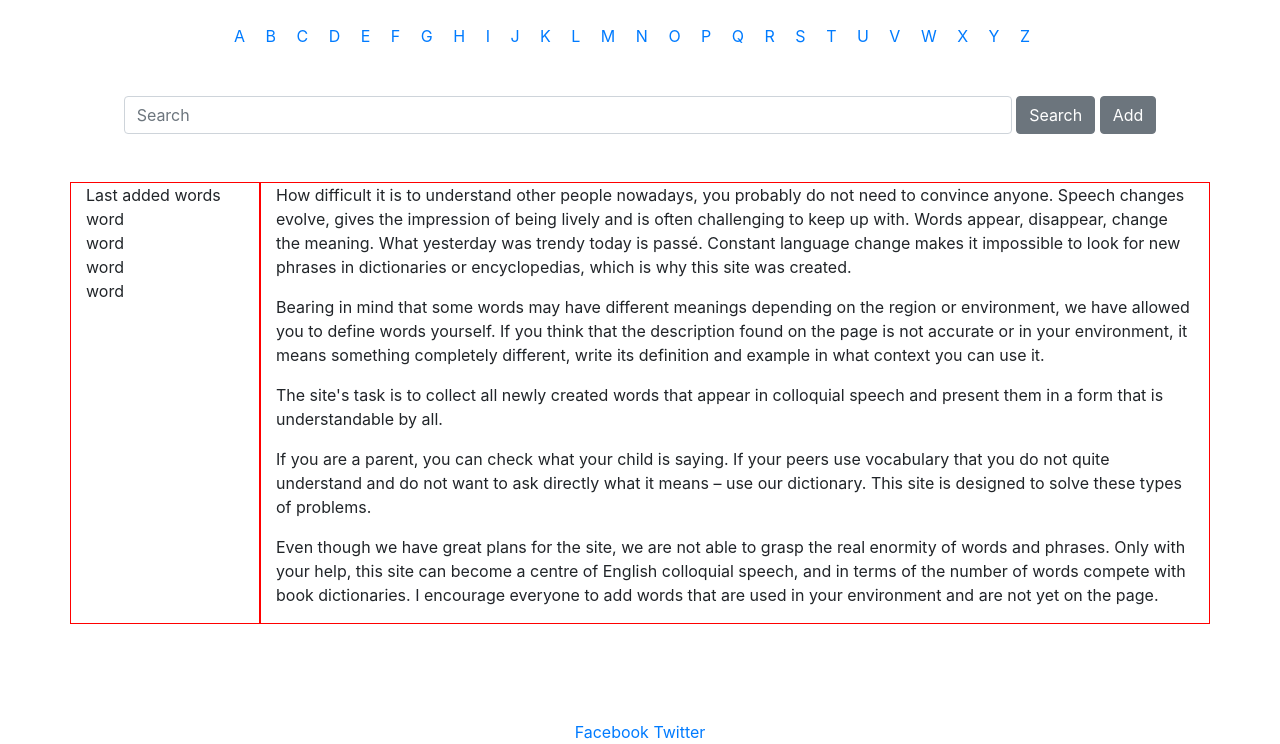
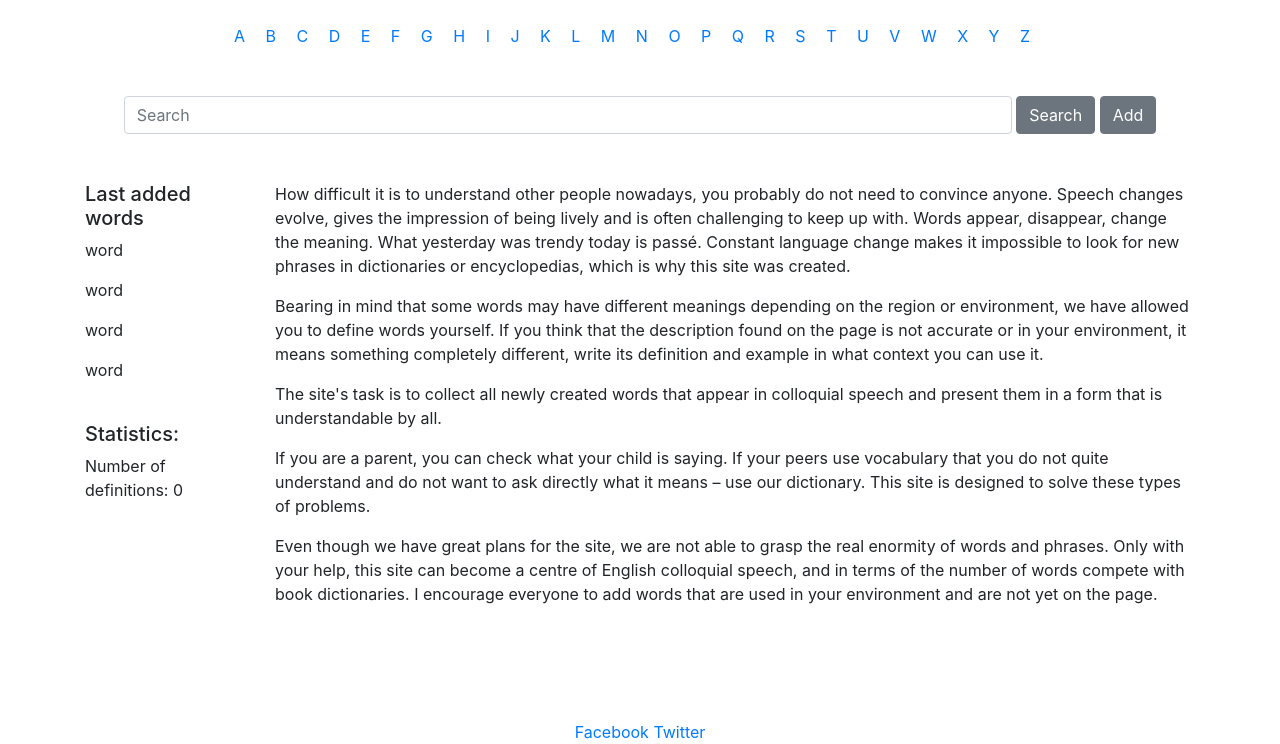
Before and after one commit to pilecki/Slang-dictionary, a Flask app: page / in a window 1280 px wide. Shown: the part 56-800 px from the top of the page. Run offline with Flask 2, Linux system fonts and the light colour scheme; data that the repository does not hold is empty; some libraries are stand-ins or nearby versions.

Commit message:
Added edit and delete button in word_defintion.html; added Statistics section in base.html

```diff
--- a/app.py
+++ b/app.py
@@ -13,7 +13,8 @@ mongo = PyMongo(app)
 
 @app.route('/')
 def index():
-    return render_template('index.html')
+
+    return render_template('index.html', word_counter=mongo.db.words.find().count())
 
 
 
--- a/static/css/style.css
+++ b/static/css/style.css
@@ -15,7 +15,11 @@
 
 
 /* temporary styling*/
-
+/*
 .red-broder{
     border: red solid 1px;
 }
+*/
+.get_word{
+    height: 60vh;
+}
--- a/templates/base.html
+++ b/templates/base.html
@@ -16,7 +16,7 @@
    <!--Navbar -->
    <div class="container mb-4">
       <nav class="navbar navbar-expand-lg navbar-dark bg-dark">
-         <a class="navbar-brand" href="#">A Slang Dictionary</a>
+         <a class="navbar-brand" href="{{url_for("index")}}">A Slang Dictionary</a>
          <button class="navbar-toggler" type="button" data-toggle="collapse" data-target="#navbarNav" aria-controls="navbarNav" aria-expanded="false" aria-label="Toggle navigation">
     <span class="navbar-toggler-icon"></span>
   </button>
@@ -118,24 +118,29 @@
 
 
    <!-- container for last added words and the descriptions of words-->
+
    <div class="container my-4">
       <div class="row">
-         <div class="col-2 red-broder">Last added words
-            <div>word</div>
-            <div>word</div>
-            <div>word</div>
-            <div>word</div>
+         <div class="col-2 red-broder">
+            <h5>Last added words</h5>
+            <p>word</p>
+            <p>word</p>
+            <p>word</p>
+            <p>word</p>
+            <br>
+            <h5>Statistics:</h5>
+            <p>Number of definitions: {{word_counter}}</p>
+
          </div>
          <div class="col-10 red-broder">
-            <div>
+            <div class="get_word">
                {% block content %} {% endblock %}
             </div>
          </div>
       </div>
    </div>
 
-
-
+<!-- Footer -->
 
    <footer class="fixed-bottom">
       <div class="container text-center">
```
Also changed, not shown: templates/word_definition.html (+27 -12 lines).
